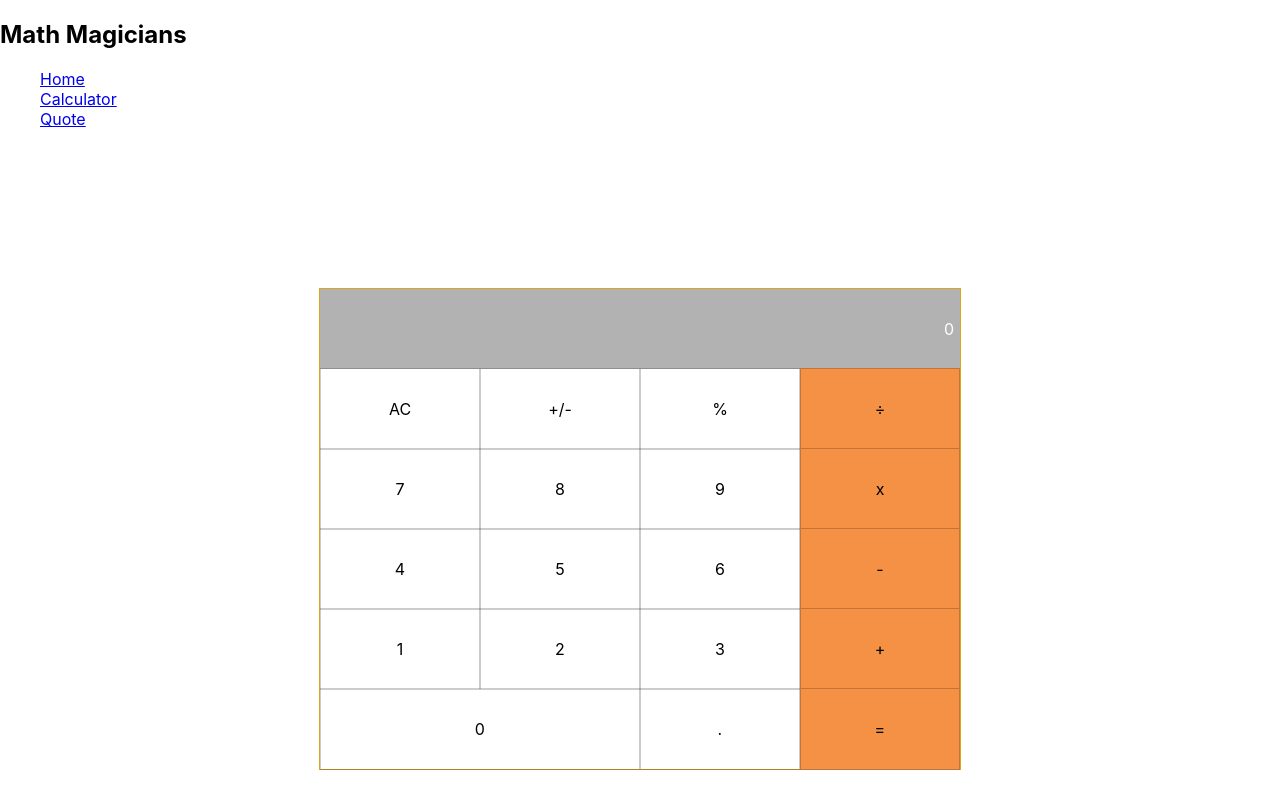
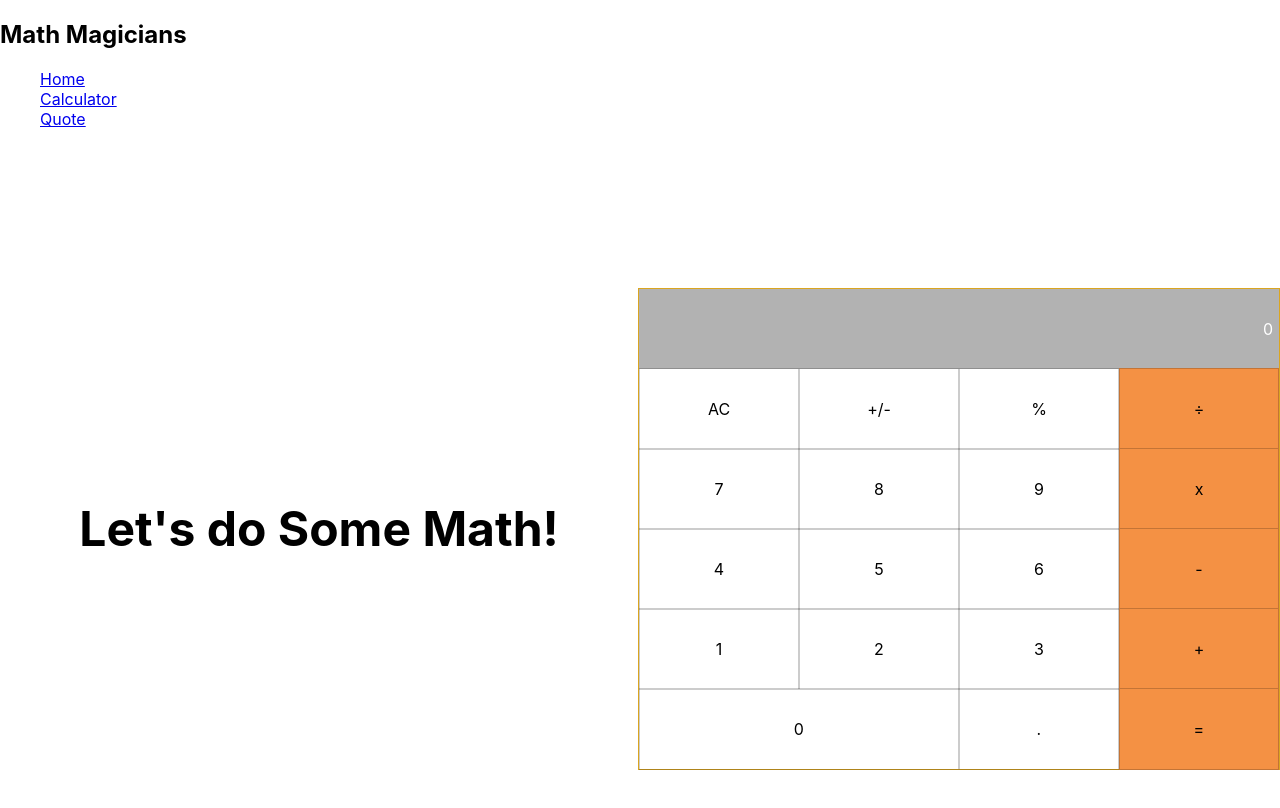
Before and after one commit to enoqueJonas/math_magicians, a React (Create React App) app: page /calculator in a window 1280 px wide. Shown: the top 808 px of the page. Built offline with nearby package versions, Linux system fonts and the light colour scheme.

Commit message:
UPDATE Calculator.js styling

```diff
--- a/src/components/Calculator.css
+++ b/src/components/Calculator.css
@@ -72,3 +72,15 @@ ul {
 .zero {
   width: 69%;
 }
+
+.page-title-wrapper{
+  height: 30em;
+  width: 40em;
+  display: flex;
+  align-items: center;
+  justify-content: center;
+}
+
+.page-title-wrapper h2 {
+  font-size: 3em;
+}
--- a/src/components/Calculator.js
+++ b/src/components/Calculator.js
@@ -18,6 +18,9 @@ const Calculator = () => {
 
   return (
             <div className='wrapper'>
+              <div className='page-title-wrapper'>
+                <h2>Let's do Some Math!</h2>
+              </div>
                 <div className='calculator'>
                     <ul className='row-1'>
                         <li className='result'>{calcObj.operation !== null ? calcObj.next : calcObj.total || 0}</li>
```
